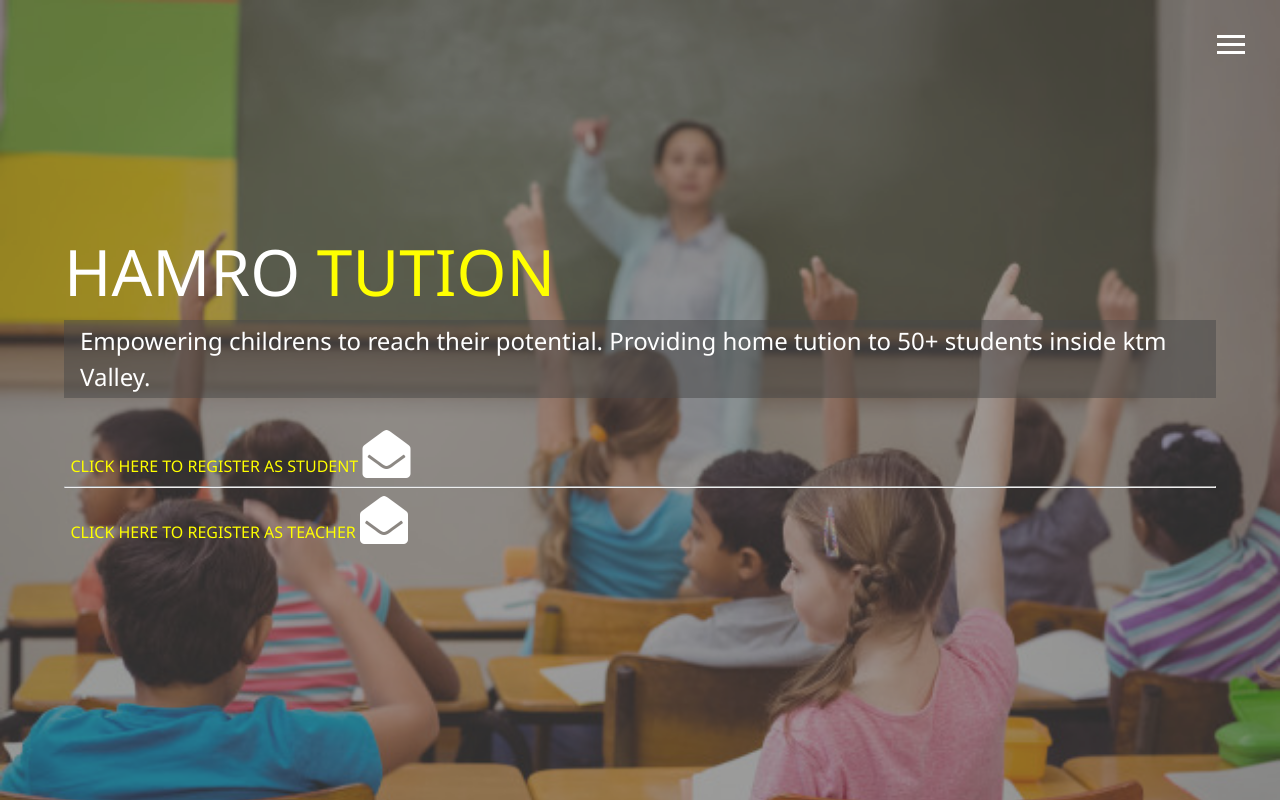
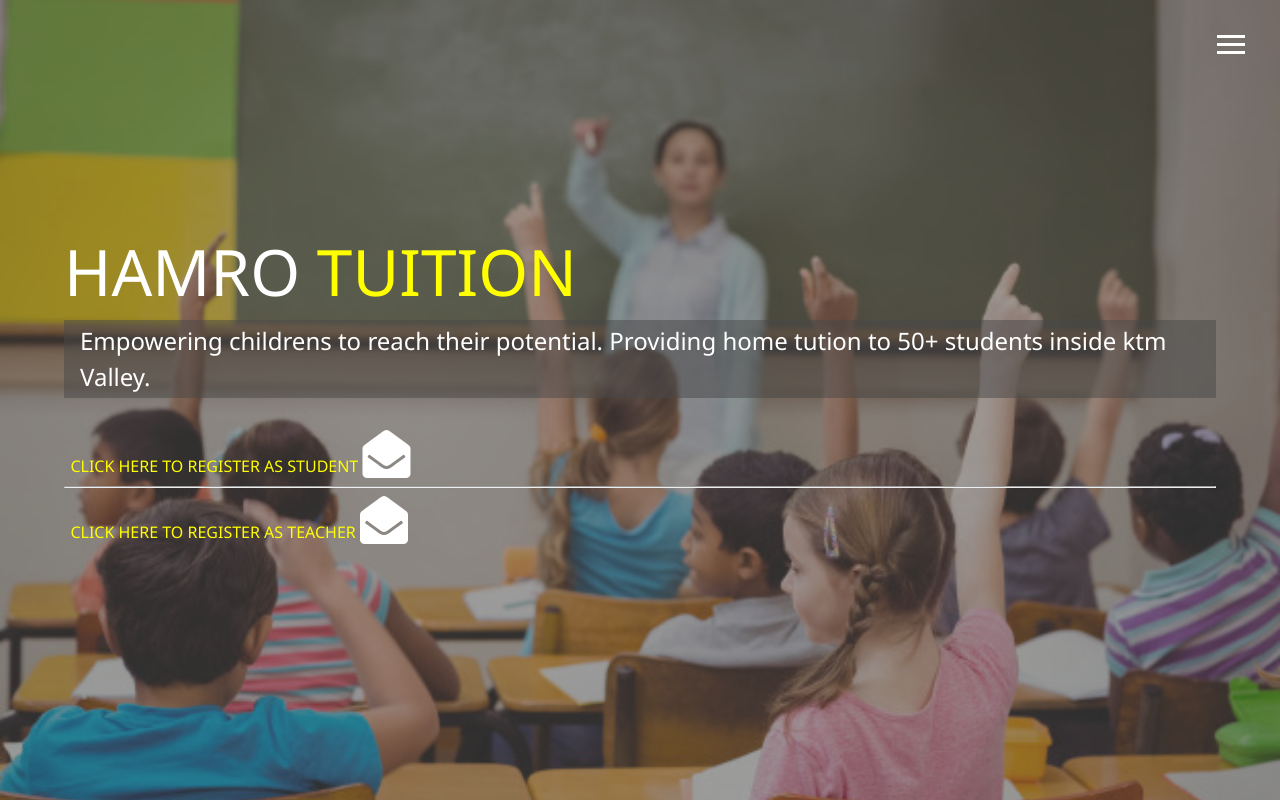
Before and after one commit to kshitizpandeya0705/kshitizpandeya0705.github.io, a plain HTML site: page Index.html in a window 1280 px wide. Drawn offline with Linux system fonts and the light colour scheme.

Commit message:
Update Index.html

```diff
--- a/Index.html
+++ b/Index.html
@@ -8,7 +8,7 @@
       rel="stylesheet"
       href="//use.fontawesome.com/releases/v5.0.7/css/all.css"
     />
-    <title>Welcome to Hamro Tution </title>
+    <title>Welcome to Hamro Tuition </title>
   </head>
   <body id="bg-img">
     <header>
@@ -47,7 +47,7 @@
     </header>
     <main id="home">
       <h1 class="lg-heading">
-        HAMRO <span class="text-secondary">TUTION</span>
+        HAMRO <span class="text-secondary">TUITION</span>
       </h1>
       <h2 class="sm-heading">
         Empowering childrens to reach their potential.
```
